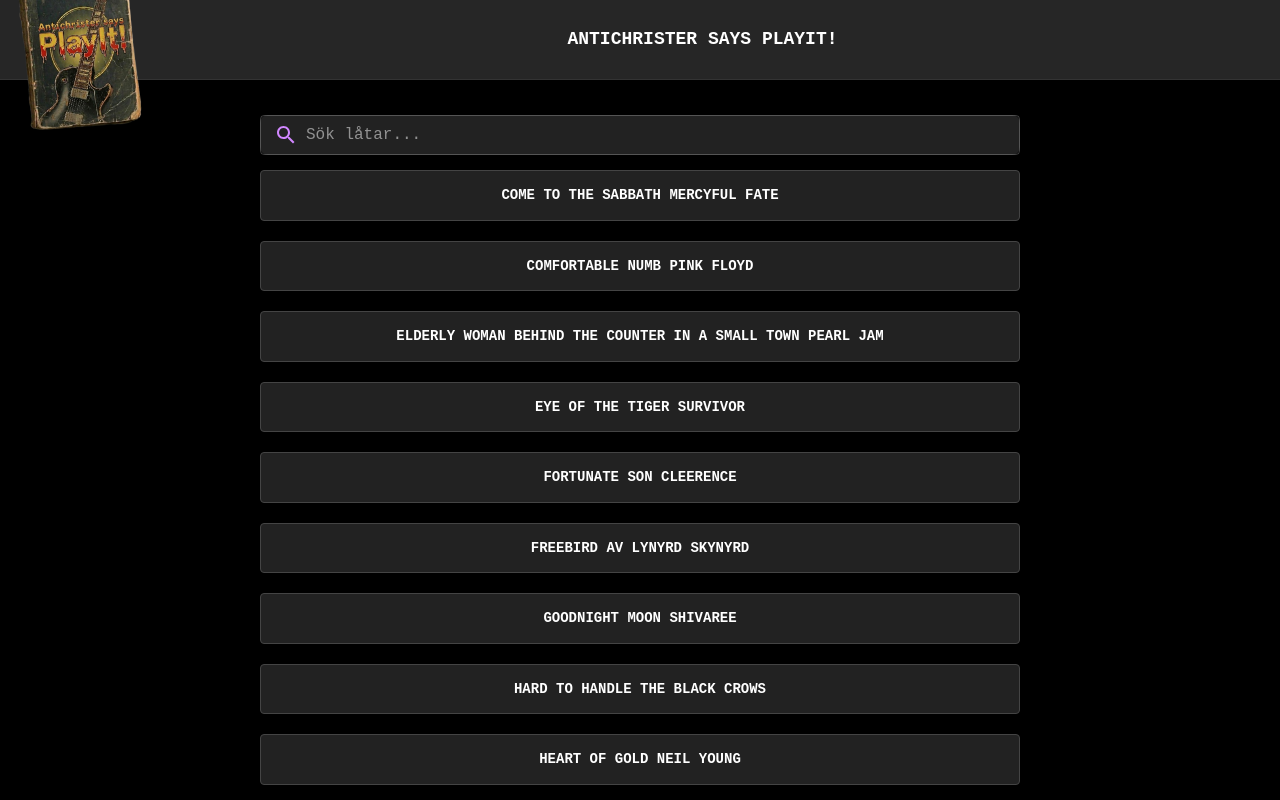
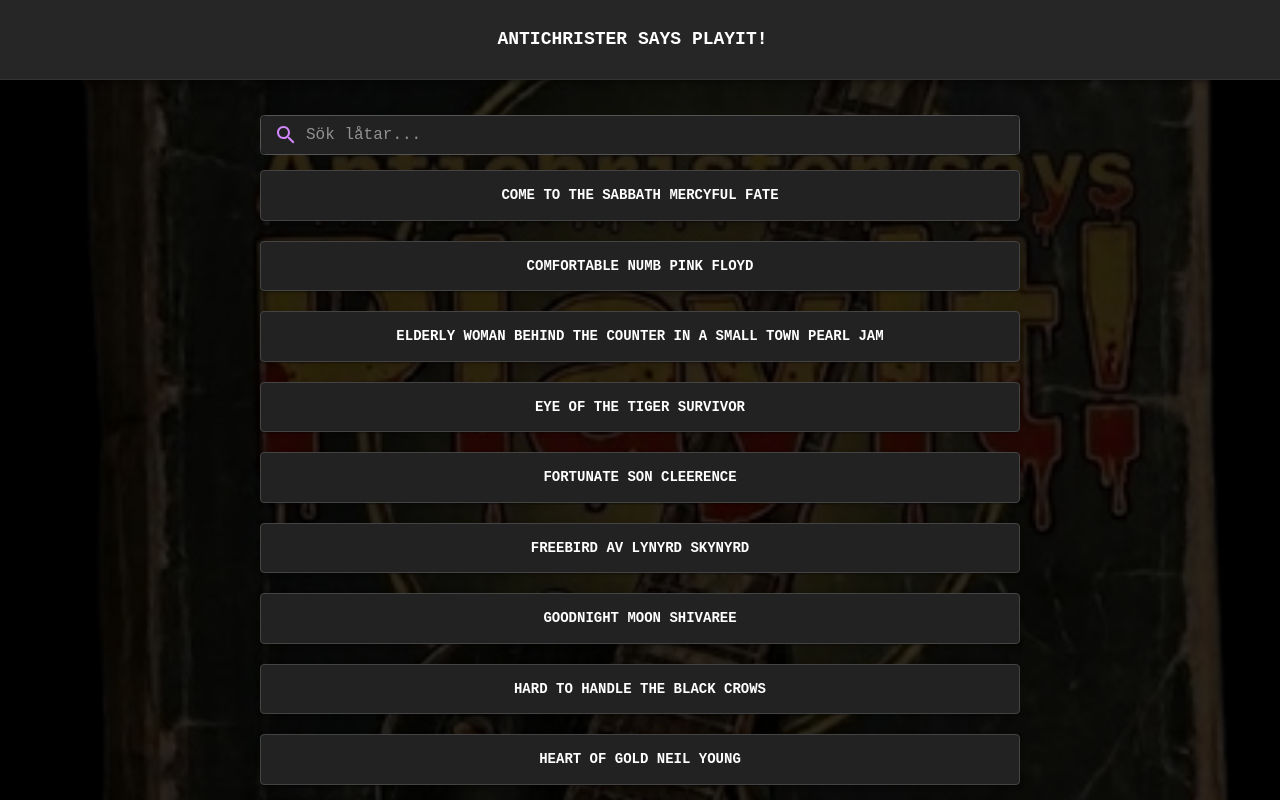
Before and after one commit to Antiart666/playit-live, a Next.js app: page / in a window 1280 px wide. Shown: the top 800 px of the page. Built offline with nearby package versions, Linux system fonts and the light colour scheme.

Commit message:
✨ Update: Replace logo image with full-screen background on homepage

```diff
--- a/components/Header.tsx
+++ b/components/Header.tsx
@@ -2,8 +2,6 @@
 
 import React from 'react';
 import { AppBar, Toolbar, Box, Button } from '@mui/material';
-import Image from 'next/image';
-import Link from 'next/link';
 import styles from './Header.module.css';
 
 interface HeaderProps {
@@ -17,20 +15,6 @@
   return (
     <AppBar position="fixed" className={styles.header}>
       <Toolbar className={styles.toolbar} disableGutters>
-        {/* Logo */}
-        <Box className={styles.logoContainer}>
-          <Link href="/">
-            <Image
-              src="/logo.png"
-              alt="PlayIt! Logo"
-              width={125}
-              height={40}
-              priority
-              className={styles.logo}
-            />
-          </Link>
-        </Box>
-
         {/* Center Title */}
         {title && <Box className={styles.title}>{title}</Box>}
 
--- a/components/LibraryClient.tsx
+++ b/components/LibraryClient.tsx
@@ -36,7 +36,7 @@
   };
 
   return (
-    <>
+    <div className={styles.pageWrapper}>
       <Header title="Antichrister says playit!" />
 
       <Box className={styles.libraryContainer}>
@@ -65,6 +65,6 @@
           )}
         </Stack>
       </Box>
-    </>
+    </div>
   );
 }
--- a/components/page.module.css
+++ b/components/page.module.css
@@ -1,4 +1,27 @@
+.pageWrapper {
+  position: relative;
+  min-height: 100vh;
+}
+
+.pageWrapper::before {
+  content: '';
+  position: fixed;
+  top: 0;
+  left: 0;
+  width: 100%;
+  height: 100%;
+  background-image: url('/logo.png');
+  background-size: cover;
+  background-position: center;
+  background-repeat: no-repeat;
+  opacity: 0.2;
+  z-index: 0;
+  pointer-events: none;
+}
+
 .libraryContainer {
+  position: relative;
+  z-index: 1;
   padding: 100px 20px 20px 20px;
   max-width: 800px;
   margin: 0 auto;
```
